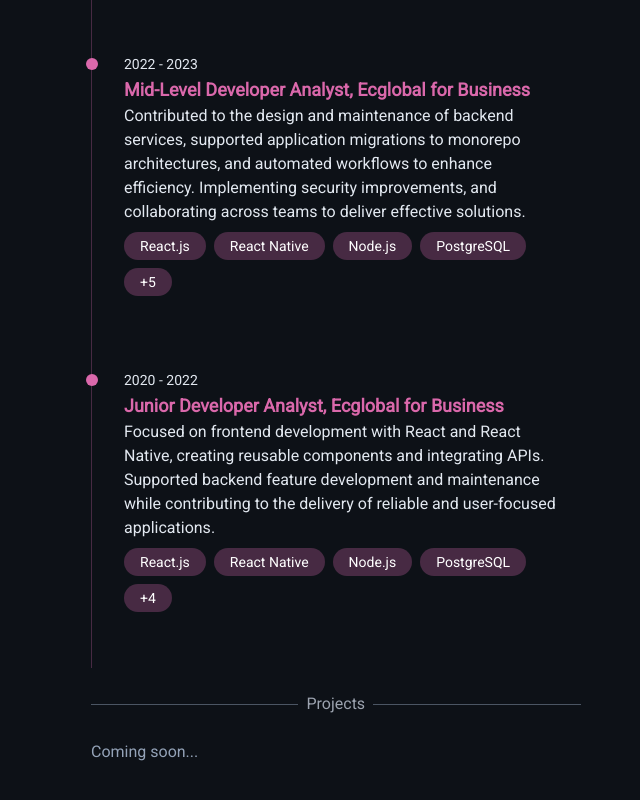
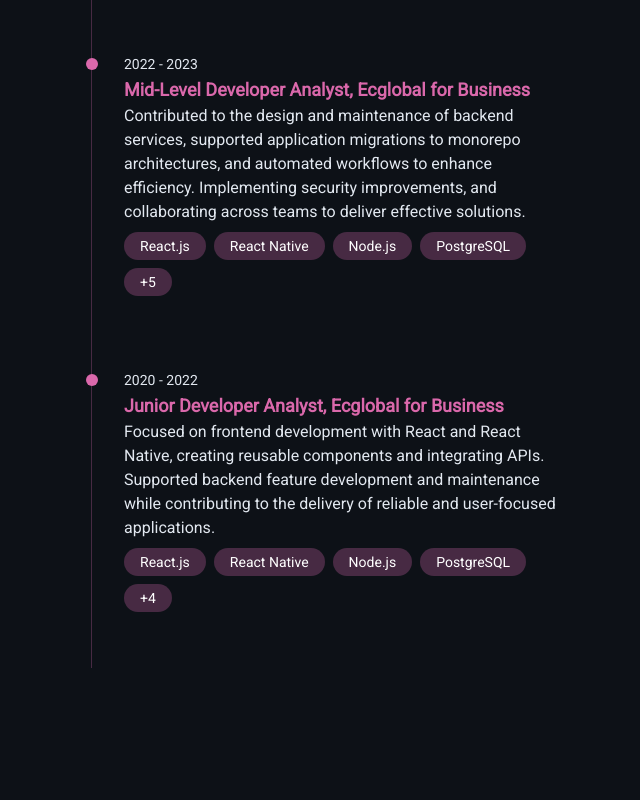
Before and after one commit to je4ngomes/portfolio, a Next.js app: page /en in a window 1280 px wide. Shown: the part 1024-1824 px from the top of the page, without its empty margins (549-1189 px from the left). After the commit the page ends 1756 px from the top, so only its background shows below. Built offline with nearby package versions, Linux system fonts and the light colour scheme.

Commit message:
refactor: comment out ProjectSection and related navigation links for future implementation

```diff
--- a/src/app/[locale]/page.tsx
+++ b/src/app/[locale]/page.tsx
@@ -1,6 +1,6 @@
 import AboutSection from "@/components/Sections/AboutSection";
 import ExperienceSection from "@/components/Sections/Experience/ExperienceSection";
-import ProjectSection from "@/components/Sections/ProjectSection";
+// import ProjectSection from "@/components/Sections/ProjectSection";
 import SkillSection from "@/components/Sections/Skill/SkillSection";
 import SectionDivider from "@/components/Layout/SectionDivider";
 import { useTranslations } from "next-intl";
@@ -18,8 +18,8 @@
       <SectionDivider id="experience" title={t("experience.title")} />
       <ExperienceSection />
 
-      <SectionDivider id="projects" title={t("projects.title")} />
-      <ProjectSection />
+      {/* <SectionDivider id="projects" title={t("projects.title")} />
+      <ProjectSection /> */}
     </main>
   );
 }
--- a/src/components/Header/index.tsx
+++ b/src/components/Header/index.tsx
@@ -19,10 +19,10 @@
       name: "menu.experience",
       href: "#experience",
     },
-    {
-      name: "menu.projects",
-      href: "#projects",
-    },
+    // {
+    //   name: "menu.projects",
+    //   href: "#projects",
+    // },
   ];
 
   return (
```
